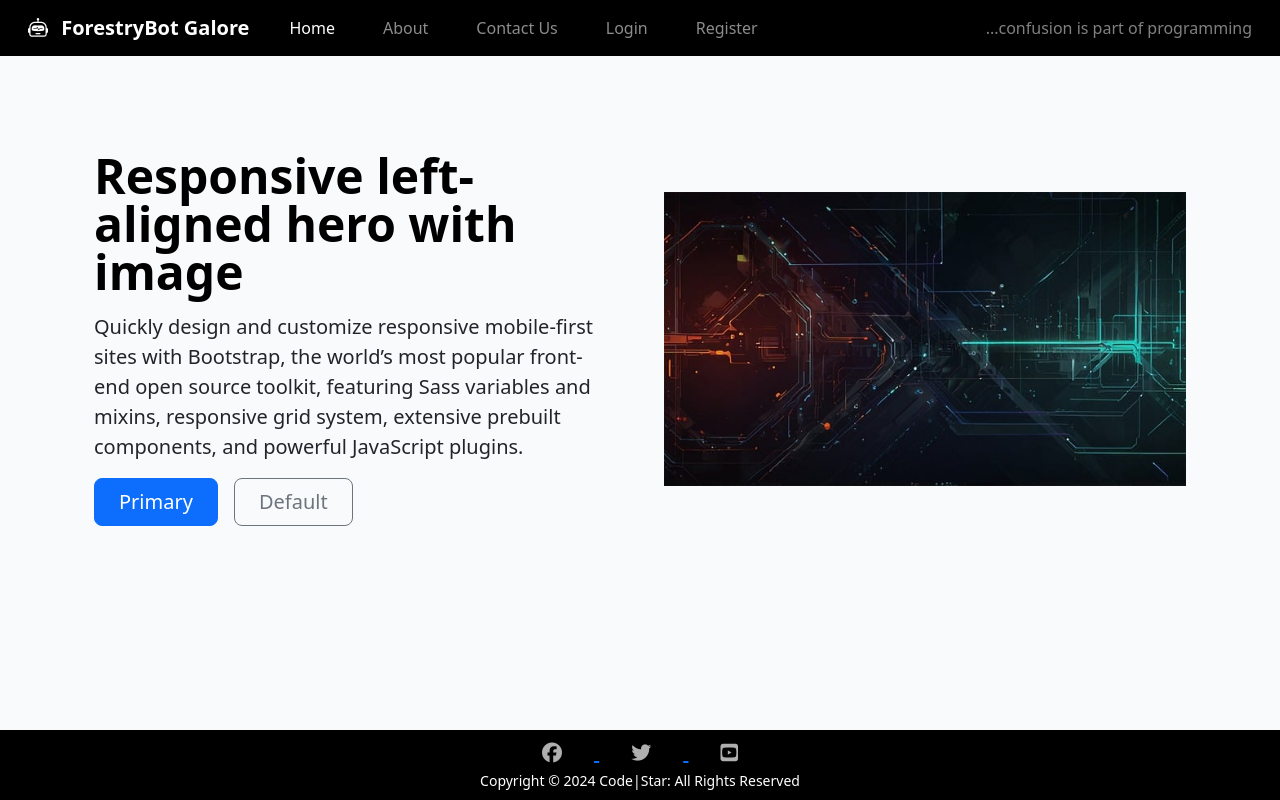
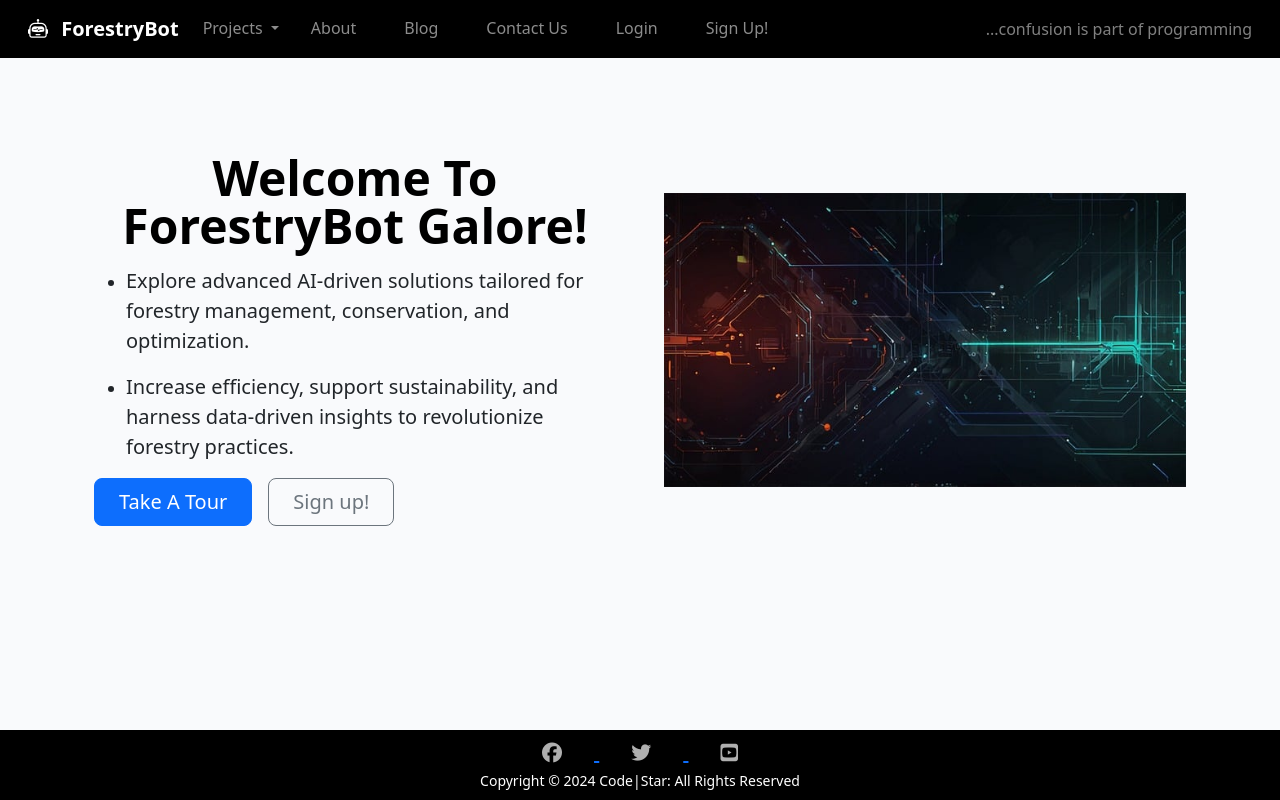
Before and after one commit to eneliviu/dj-fullstack-galore, a Django app: page / in a window 1280 px wide. Run offline with Django 4.2, Linux system fonts and the light colour scheme; some libraries are stand-ins or nearby versions.

Commit message:
Style navbar dropdown

```diff
--- a/landing/templates/landing/landing_page.html
+++ b/landing/templates/landing/landing_page.html
@@ -14,21 +14,38 @@
     <div class="container col-xxl-8 px-4 py-5">
         <div class="row flex-lg-row-reverse align-items-center g-5 py-5">
             <div class="col-10 col-sm-8 col-lg-6">
-                <img src="{% static 'img/ai-generated-8782744_640.jpg' %}" class="d-block mx-lg-auto img-fluid" alt="Bootstrap Themes"
-                    width="700" height="500" loading="lazy">
+                <img src="{% static 'img/ai-generated-8782744_640.jpg' %}" class="d-block mx-lg-auto img-fluid"
+                    alt="Bootstrap Themes" width="700" height="500" loading="lazy">
             </div>
             <div class="col-lg-6">
-                <h1 class="display-5 fw-bold text-body-emphasis lh-1 mb-3">Responsive left-aligned hero with image</h1>
-                <p class="lead">Quickly design and customize responsive mobile-first sites with Bootstrap, the world’s most
-                    popular front-end open source toolkit, featuring Sass variables and mixins, responsive grid system,
-                    extensive prebuilt components, and powerful JavaScript plugins.</p>
-                <div class="d-grid gap-2 d-md-flex justify-content-md-start">
-                    <button type="button" class="btn btn-primary btn-lg px-4 me-md-2">Primary</button>
-                    <button type="button" class="btn btn-outline-secondary btn-lg px-4">Default</button>
+                <h1 class="display-5 fw-bold text-body-emphasis lh-1 mb-3 text-center text-capitalize">
+                    Welcome to ForestryBot Galore!
+                </h1>
+                <div>
+                    <ul>
+                        <li>
+                            <p class="lead">
+                                Explore advanced AI-driven solutions tailored for forestry management,
+                                conservation, and optimization.
+                            </p>
+                        </li>
+                        <li>
+                            <p class="lead">
+                                Increase efficiency, support sustainability, and harness data-driven insights to
+                                revolutionize forestry practices.
+                            </p>
+                        </li>
+
+                    </ul>
+                    </p>
+                    <div class="d-grid gap-2 d-md-flex justify-content-md-start">
+                        <button type="button" class="btn btn-primary btn-lg px-4 me-md-2 text-capitalize">take a
+                            tour</button>
+                        <button type="button" class="btn btn-outline-secondary btn-lg px-4">Sign up!</button>
+                    </div>
                 </div>
             </div>
         </div>
-    </div>
 
 </section>
 
--- a/static/css/styles.css
+++ b/static/css/styles.css
@@ -163,7 +163,6 @@ body {
 .social-icons a > i {
     color: #fafafa;
     opacity: 0.7;
-
     padding: 0 2rem;
 }
 
@@ -172,3 +171,8 @@ body {
 	opacity: 1;
     display:inline-block;
 }
+
+.dropdown:hover  {
+    color: red;
+    background-color:green;
+}
--- a/templates/base.html
+++ b/templates/base.html
@@ -33,12 +33,12 @@
 
     <!-- Navigation -->
     <header>
-        <nav class="navbar navbar-expand-md navbar-dark bg-black">
+        <nav class="navbar nav-underline navbar-expand-lg navbar-dark bg-black">
             <div class="container-fluid">
-                <a class="navbar-brand text-capitalize" href="#">
+                <a class="navbar-brand text-capitalize" href="/">
                     <i class="bi bi-robot ms-3 me-2"></i>
                     <strong>
-                        ForestryBot Galore
+                        ForestryBot
                     </strong>
                 </a>
 
@@ -51,14 +51,48 @@
                 <!-- Collapsible content -->
                 <div class="collapse navbar-collapse" id="navbar">
                     <ul class="navbar-nav me-auto mb-2 mb-lg-0">
+
+                        <li class="nav-item dropdown">
+                            <a class="nav-link dropdown-toggle" href="#" id="navbarDropdown" role="button"
+                                data-bs-toggle="dropdown" aria-expanded="false">
+                                Projects
+                            </a>
+                            <ul class="dropdown-menu" aria-labelledby="navbarDropdown">
+                                <li>
+                                    <a class="dropdown-item text-capitalize" href="/rag">
+                                        Virtual assistents
+                                    </a>
+                                </li>
+                                <li>
+                                    <a class="dropdown-item text-capitalize" href="#">
+                                        Forest Mapping
+                                    </a>
+                                </li>
+                                <li>
+                                    <a class="dropdown-item text-capitalize" href="#">
+                                        Value chains
+                                    </a>
+                                </li>
+                                <li>
+                                    <hr class="dropdown-divider">
+                                </li>
+                                <li>
+                                    <a class="dropdown-item" href="#">
+                                        On-going work
+                                    </a>
+                                </li>
+                            </ul>
+                        </li>
+
+
                         <li class="nav-item mx-3">
-                            <a class="nav-link active" aria-current="home page" href="#">
-                                Home
+                            <a class="nav-link" href="#">
+                                About
                             </a>
                         </li>
                         <li class="nav-item mx-3">
                             <a class="nav-link" href="#">
-                                About
+                                Blog
                             </a>
                         </li>
                         <li class="nav-item mx-3">
@@ -73,7 +107,7 @@
                         </li>
                         <li class="nav-item mx-3">
                             <a class="nav-link" href="#">
-                                Register
+                                Sign Up!
                             </a>
                         </li>
                     </ul>
@@ -94,6 +128,7 @@
     <main class="flex-shrink-0 main-bg">
 
         {% block content %}
+
         <!-- Content Goes here -->
 
         {% endblock content %}
```
Also changed, not shown: app_rag/templates/app_rag/home.html (deleted, +0 -29 lines), app_rag/templates/app_rag/image.html (deleted, +0 -27 lines), app_rag/templates/app_rag/layout.html (deleted, +0 -21 lines). Lines whose indentation alone changed are shown as unchanged.
